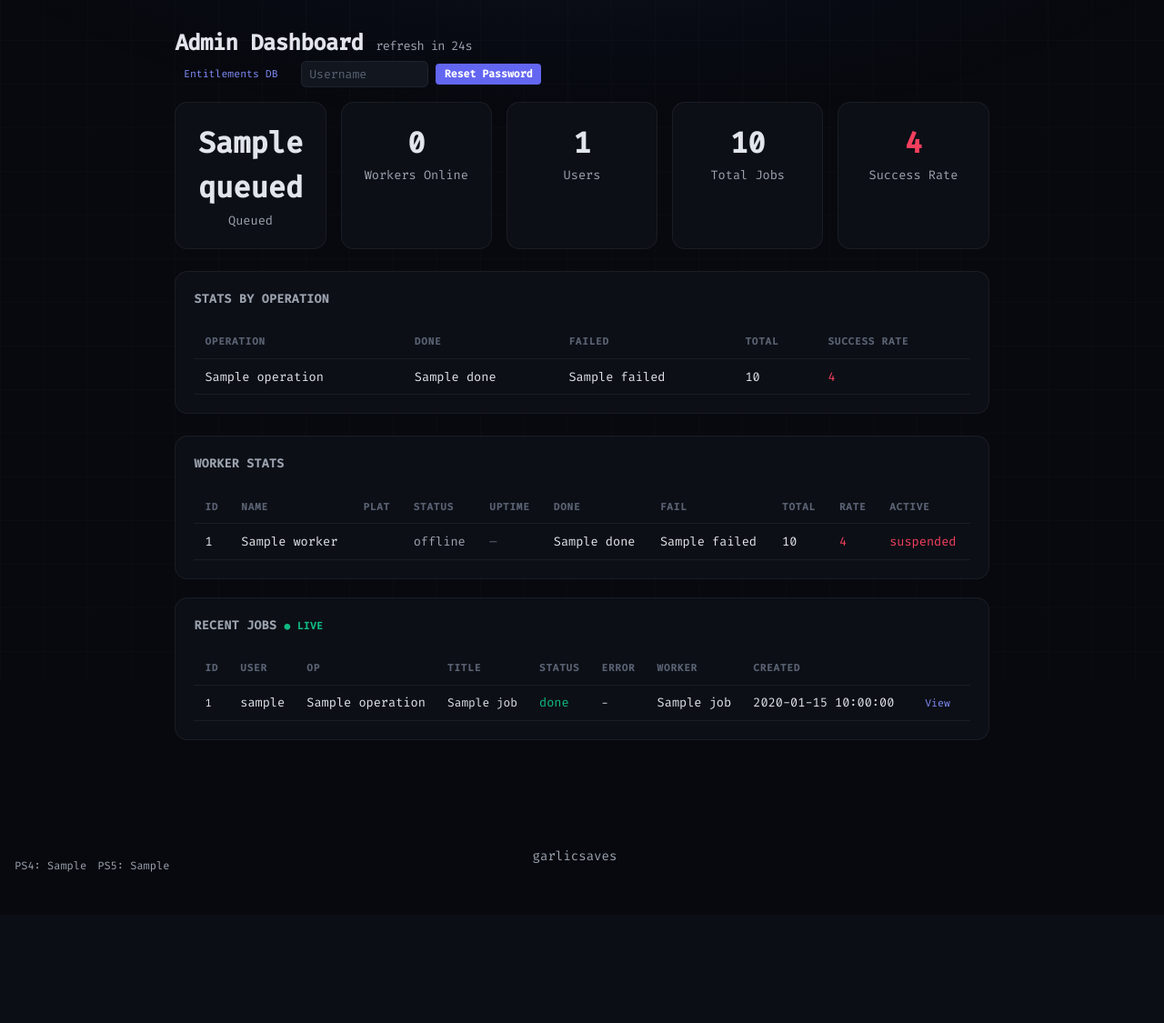
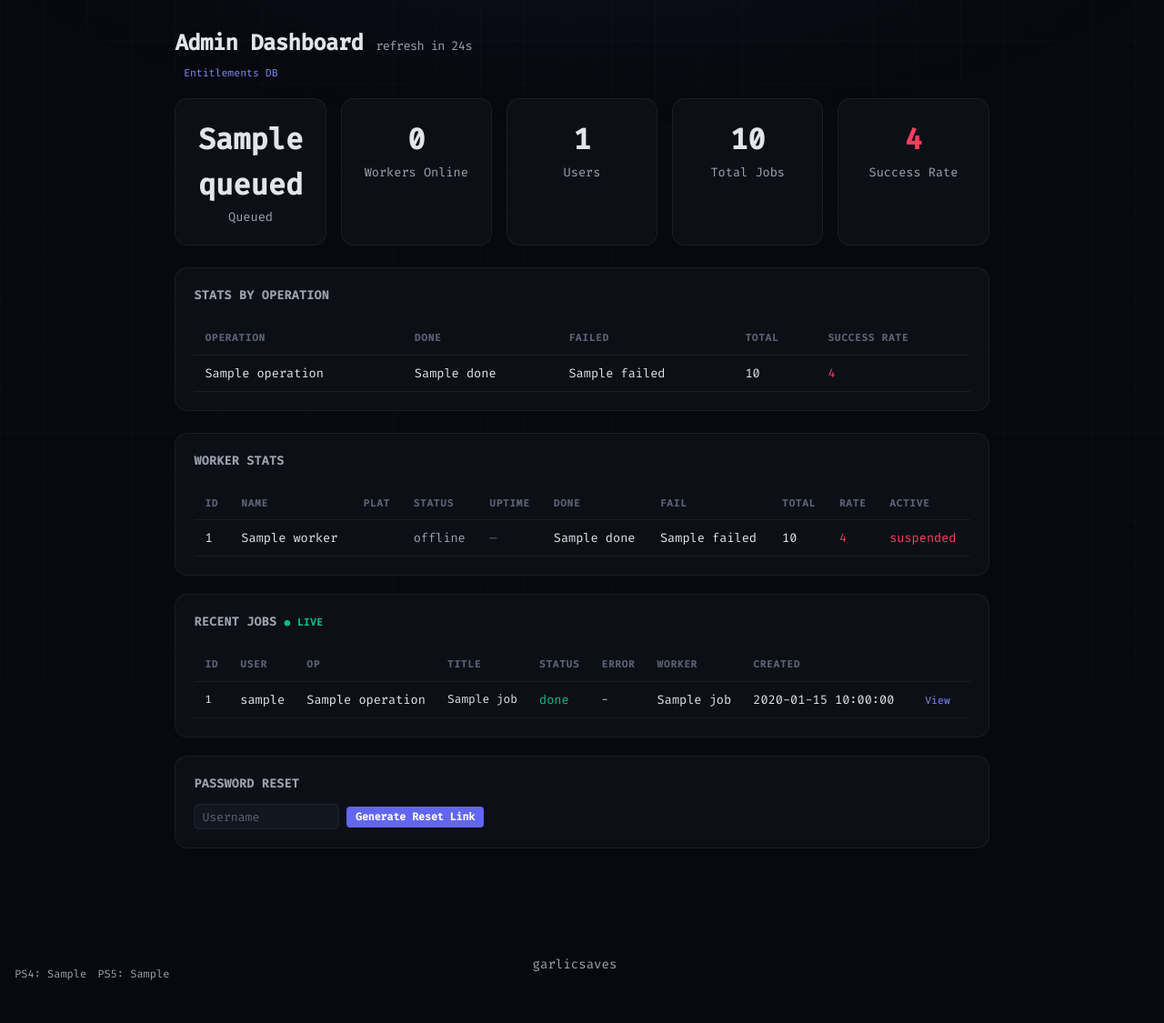
Before and after one commit to earthonion/HTOS-web, a Python web app: template templates/admin.html in a window 1280 px wide. Shown: the part 52-1177 px from the top of the page at 91% size. Before the commit the page ends 1011 px from the top, so only its background shows below. Run offline with Jinja, Linux system fonts and the light colour scheme; the template is opened without the code that fills it: most values are stand-ins (such as "Sample title", 1, 10 or a date in 2020).

Commit message:
Move password reset to bottom of admin panel

```diff
--- a/templates/admin.html
+++ b/templates/admin.html
@@ -8,16 +8,8 @@
 {% endblock %}
 {% block content %}
 <h1>Admin Dashboard <span id="refresh-countdown" style="font-size: 0.85rem; font-weight: 400; color: var(--text-2);"></span></h1>
-<div style="margin-bottom: 1rem; display: flex; align-items: center; gap: 1rem; flex-wrap: wrap;">
+<div style="margin-bottom: 1rem;">
     <a href="{{ url_for('tools.browse_entitlements') }}" class="btn-small">Entitlements DB</a>
-    <div style="display: flex; align-items: center; gap: 0.5rem;">
-        <input type="text" id="reset-username" placeholder="Username" style="width: 140px; font-size: 0.82rem; padding: 0.3rem 0.5rem;">
-        <button class="btn-small" onclick="generateResetLink()">Reset Password</button>
-    </div>
-    <div id="reset-result" style="font-size: 0.8rem; display: none;">
-        <input type="text" id="reset-url" readonly style="width: 360px; font-size: 0.75rem; font-family: 'Fira Code', monospace; padding: 0.3rem 0.5rem; cursor: pointer;" onclick="copyResetUrl(this)">
-        <span id="reset-copy-hint" style="color: var(--green); font-size: 0.75rem; margin-left: 0.3rem;">click to copy</span>
-    </div>
 </div>
 
 <div style="display: flex; gap: 1rem; flex-wrap: wrap; margin-bottom: 1.5rem;">
@@ -151,6 +143,18 @@
             {% endfor %}
         </tbody>
     </table>
+    </div>
+</section>
+
+<section class="panel">
+    <h2>Password Reset</h2>
+    <div style="display: flex; align-items: center; gap: 0.5rem; flex-wrap: wrap;">
+        <input type="text" id="reset-username" placeholder="Username" style="width: 160px; font-size: 0.82rem; padding: 0.3rem 0.5rem;">
+        <button class="btn-small" onclick="generateResetLink()">Generate Reset Link</button>
+    </div>
+    <div id="reset-result" style="margin-top: 0.75rem; display: none;">
+        <input type="text" id="reset-url" readonly style="width: 100%; max-width: 500px; font-size: 0.75rem; font-family: 'Fira Code', monospace; padding: 0.3rem 0.5rem; cursor: pointer;" onclick="copyResetUrl(this)">
+        <span id="reset-copy-hint" style="color: var(--green); font-size: 0.75rem; margin-left: 0.3rem;">click to copy</span>
     </div>
 </section>
 
```
